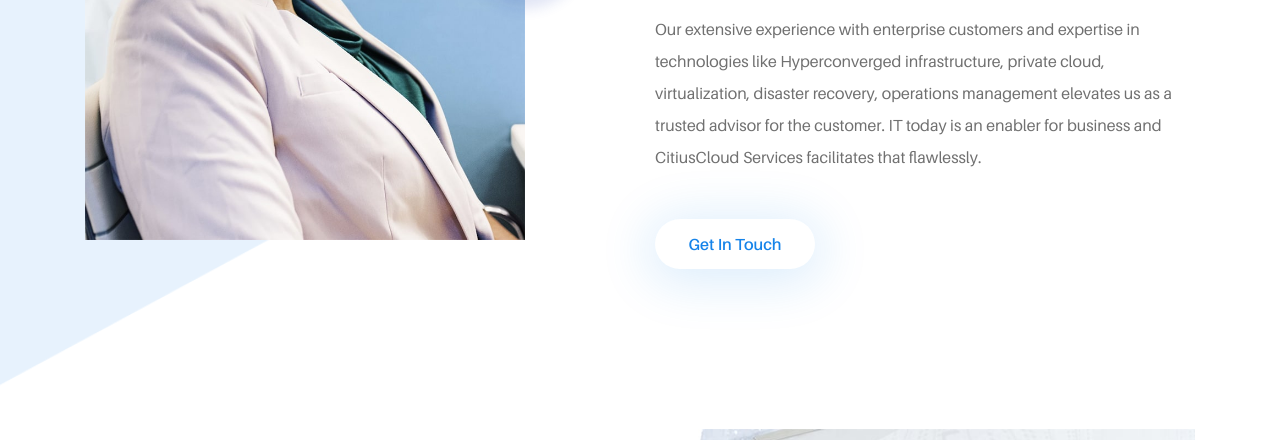
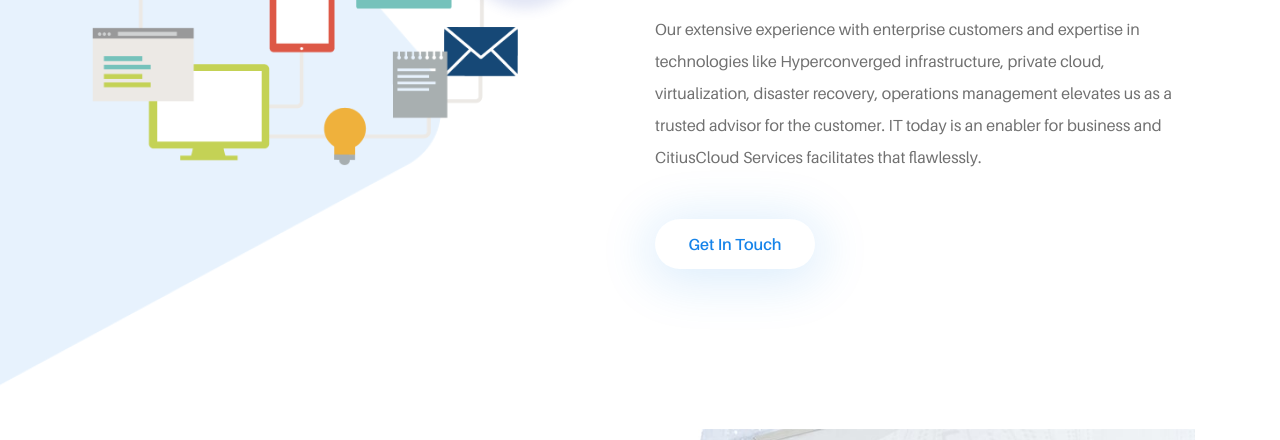
Before and after one commit to BhaveshSalunke/citius-website, a plain HTML site: page about.html in a window 1280 px wide. Shown: the part 780-1220 px from the top of the page. Drawn offline with Linux system fonts and the light colour scheme; files whose address does not match are found by name.

Commit message:
about.html updated

```diff
--- a/about.html
+++ b/about.html
@@ -168,7 +168,7 @@
                 <!-- About Thumbnail -->
                 <div class="col-12 col-lg-6">
                     <div class="about-us-thumbnail mb-80">
-                        <img src="./img/bg-img/2.jpg" alt="">
+                        <img src="./img/bg-img/2.png" alt="">
                         <!-- Video Area -->
                         <div class="uza-video-area hi-icon-effect-8">
                             <a href="https://www.youtube.com/watch?v=sSakBz_eYzQ" class="hi-icon video-play-btn"><i class="fa fa-play" aria-hidden="true"></i></a>
```
Also changed, not shown: img/bg-img/2.png (added).
